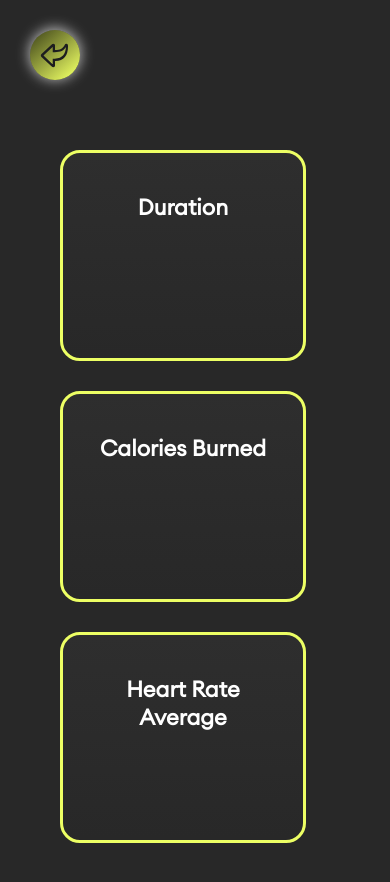
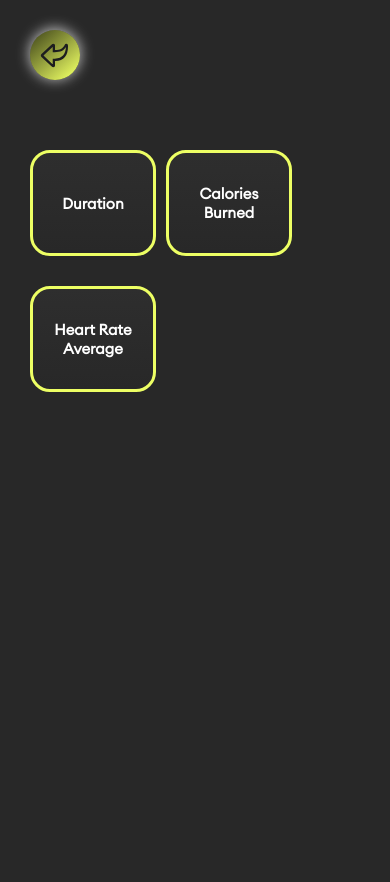
Before and after one commit to devam-Scaletech/FitnessRevolution-, a React (Create React App) app: page /activity/1 in a window 390 px wide. Shown: the top 882 px of the page. After the commit the page ends 844 px from the top, so only its background shows below. Built offline with nearby package versions, Linux system fonts and the light colour scheme.

Commit message:
design : responsive changes in dashboard and user activity page

```diff
--- a/src/assets/styles/responsive.scss
+++ b/src/assets/styles/responsive.scss
@@ -74,11 +74,21 @@
 		}
 		.user_details__container {
 			width: 100%;
-			padding: 30px;
+			max-width: 350px;
+			margin: 0px auto;
 		}
 	}
 }
-
+@media screen and (min-width: 700px) {
+	.user-activity--container {
+		.line-chart--container {
+			width: unset !important;
+			.line--chart {
+				height: unset !important;
+			}
+		}
+	}
+}
 @media screen and (max-width: 650px) {
 	.swiper {
 		width: 400px;
@@ -88,6 +98,14 @@
 		flex-wrap: wrap;
 		.activity--icon {
 			display: none;
+		}
+	}
+	.user-activity--container {
+		.line-chart--container {
+			width: unset !important;
+			.line--chart {
+				height: unset !important;
+			}
 		}
 	}
 }
@@ -117,6 +135,11 @@
 			}
 		}
 	}
+	.user__widget {
+		.current-activity--text {
+			font-size: 35px;
+		}
+	}
 	.swiper {
 		width: 300px;
 		height: 300px;
@@ -134,10 +157,40 @@
 }
 
 @media screen and (max-width: 390px) {
+	.user-activity--container {
+		.body_details__wrapper {
+			align-items: center;
+			margin-left: 30px;
+			.body_details__box {
+				width: 100px !important;
+				padding: 10px !important;
+				height: 80px;
+				display: flex;
+				align-items: center;
+				margin-right: 10px;
+				.body_details_content {
+					flex-direction: column;
+					justify-content: space-evenly;
+					align-items: center;
+					.body_details__text {
+						font-size: 20px;
+					}
+					span {
+						margin-left: 5px;
+					}
+					.body_details_subtext {
+						font-size: 15px;
+						margin: 5px;
+					}
+				}
+			}
+		}
+	}
 	.dashboard__container {
 		.dashboard__wrapper {
 			.profile__box {
 				width: 290px !important;
+
 				.body_details__wrapper {
 					flex-direction: column;
 					align-items: center;
@@ -160,11 +213,7 @@
 
 					.body_details__box:nth-child(3) {
 						.body_details_content {
-							justify-content: space-around !important;
-
-							.body_details_subtext {
-								margin-left: 10px !important;
-							}
+							justify-content: space-evenly !important;
 						}
 					}
 				}
--- a/src/feature/dashboard/component/fitnessActivity.tsx
+++ b/src/feature/dashboard/component/fitnessActivity.tsx
@@ -73,7 +73,9 @@ const FitnessActivity = () => {
 							<div className='flex mt--40 flex activity--container'>
 								<div className='mt--40 ml--20 activity--icon'>{fitnessIconMapper[id]}</div>
 								<div className='flex flex--column ml--15'>
-									<p className='text--neon-green font-size--34 activity--name'>{name}</p>
+									<p className='text--neon-green font-size--34 activity--name width--fit-content'>
+										{name}
+									</p>
 									<p className='text--grey-light font-size--20 mt--20 activity--date'>
 										Total Calories Burned on {formatDate(date)}
 									</p>
--- a/src/feature/dashboard/component/userDetails.tsx
+++ b/src/feature/dashboard/component/userDetails.tsx
@@ -4,7 +4,10 @@ import SleepChart from './sleepChart';
 const UserDetails = () => {
 	return (
 		<div className='user__widget border-radius--25'>
-			<p className='font-size--50 text--neon-green m--20 font--semi-bold'> Current Activity</p>
+			<p className='font-size--50 text--neon-green m--20 font--semi-bold current-activity--text'>
+				{' '}
+				Current Activity
+			</p>
 			<PulseChart />
 			<SleepChart />
 		</div>
--- a/src/feature/userActivity/container/userActivityContainer.tsx
+++ b/src/feature/userActivity/container/userActivityContainer.tsx
@@ -11,7 +11,7 @@ const UserActivityContainer = () => {
 	dispatch(createAction(actionTypes.USER_ACTIVITY, userActivity));
 
 	return (
-		<div>
+		<div className='user-activity--container'>
 			<UserActivity />
 		</div>
 	);
```
